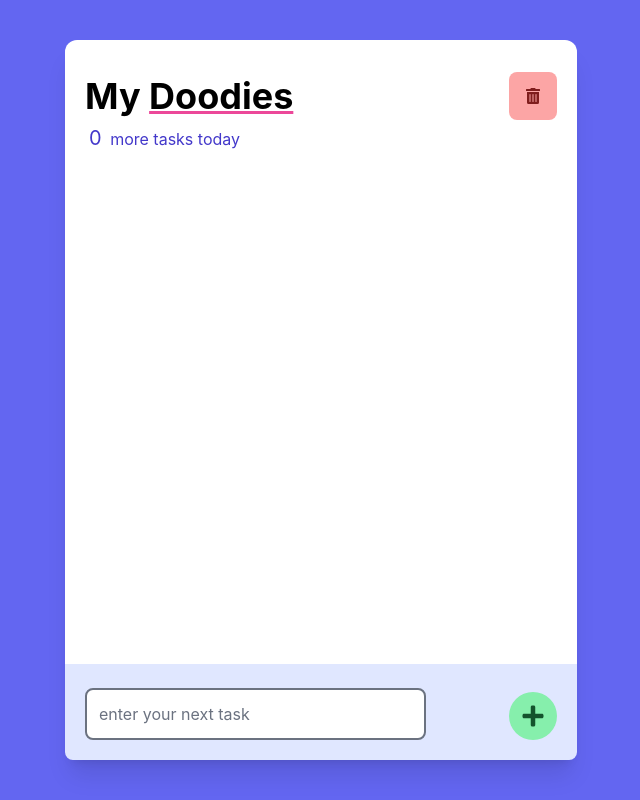
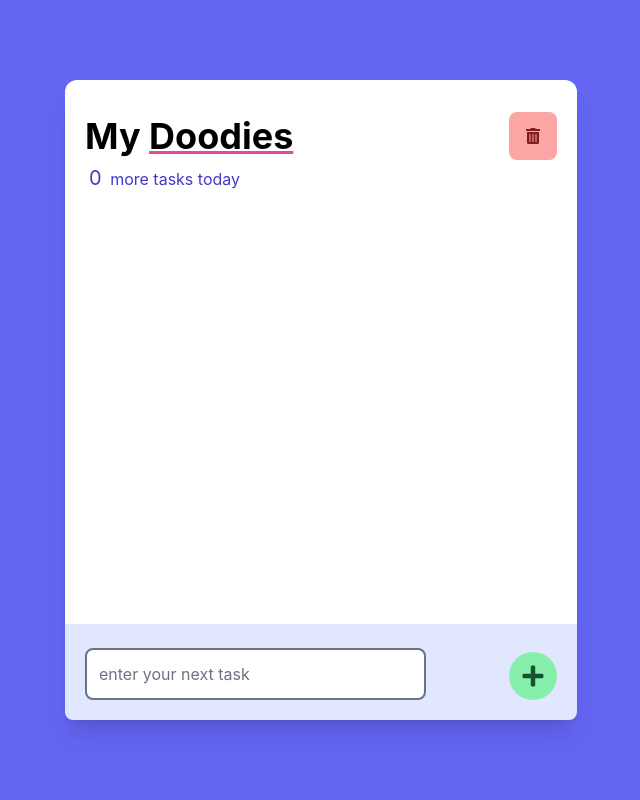
Before and after one commit to Snake0good/todo-heroku-deployment, a React (Create React App) app: page / in a window 1280 px wide. Shown: the whole page, without its empty margins (319-959 px from the left). Built offline with nearby package versions, Linux system fonts and the light colour scheme; the HTML template or start-up script is replaced by a standard one.

Commit message:
doodie app update bottom top fit

```diff
--- a/src/App.js
+++ b/src/App.js
@@ -44,8 +44,8 @@ function App() {
   }
 
   return (
-    <div className='bg-indigo-500 w-screen h-screen flex place-content-center pr-5 pl-5'>
-      <div className="App bg-white shadow-xl shadow-indigo relative rounded-xl h-100% w-full max-w-lg p-5 mt-10 mb-10">
+    <div className='bg-indigo-500 w-screen h-screen flex place-content-center pr-5 pl-5 overflow-hidden'>
+      <div className="App bg-white shadow-xl shadow-indigo relative rounded-xl h-100% w-full max-w-lg p-5 mt-20 mb-20">
         <div className='overflow-auto h-full'>
           <h1 className='text-4xl mb-2 mt-4 font-bold'>My <a class="underline decoration-pink-500">Doodies</a></h1>
           <div className='text-indigo-700'>
```
